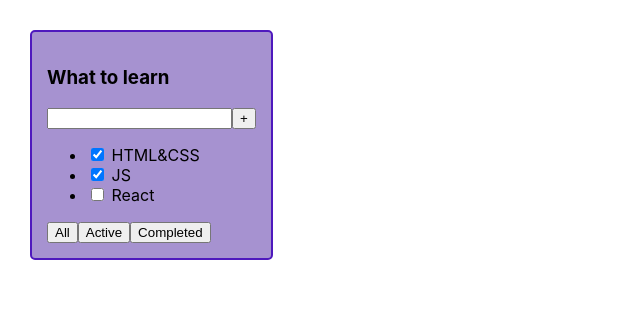
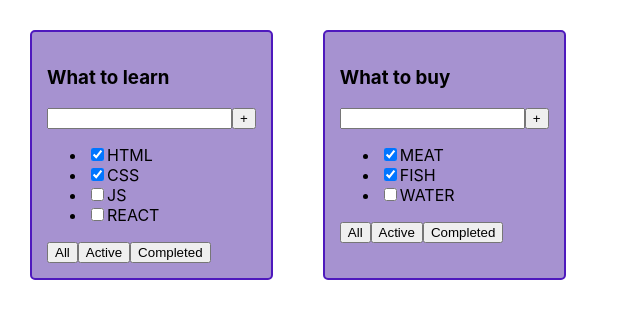
Before and after one commit to igor-minaev/todolist-lessons, a React (Create React App) app: page / in a window 1280 px wide. Shown: the top 318 px of the page, without its empty margins (0-640 px from the left). Built offline with nearby package versions, Linux system fonts and the light colour scheme.

Commit message:
lesson 1 done

```diff
--- a/src/App.tsx
+++ b/src/App.tsx
@@ -1,26 +1,26 @@
 import React from 'react';
 import './App.css';
+import {TaskType, Todolist} from "./Todolist";
 
 function App() {
+    const todolistTitle_1 = 'What to learn'
+    const todolistTitle_2 = 'What to buy'
+
+    const tasks_1: TaskType[] = [
+        {id: 1, title: 'HTML', isDone: true},
+        {id: 2, title: 'CSS', isDone: true},
+        {id: 3, title: 'JS', isDone: false},
+        {id: 4, title: 'REACT', isDone: false}
+    ]
+    const tasks_2: TaskType[] = [
+        {id: 4, title: 'MEAT', isDone: true},
+        {id: 5, title: 'FISH', isDone: true},
+        {id: 6, title: 'WATER', isDone: false}
+    ]
     return (
         <div className="App">
-            <div className='todolist'>
-                <h3>What to learn</h3>
-                <div>
-                    <input/>
-                    <button>+</button>
-                </div>
-                <ul>
-                    <li><input type="checkbox" checked={true}/> <span>HTML&CSS</span></li>
-                    <li><input type="checkbox" checked={true}/> <span>JS</span></li>
-                    <li><input type="checkbox" checked={false}/> <span>React</span></li>
-                </ul>
-                <div>
-                    <button>All</button>
-                    <button>Active</button>
-                    <button>Completed</button>
-                </div>
-            </div>
+            <Todolist title={todolistTitle_1} tasks={tasks_1}/>
+            <Todolist title={todolistTitle_2}  tasks={tasks_2}/>
         </div>
     );
 }
--- /dev/null
+++ b/src/Button.tsx
@@ -0,0 +1,11 @@
+import React from 'react';
+
+type ButtonPropsType = {
+    name: string
+}
+
+export const Button = (props: ButtonPropsType) => {
+    return (
+        <button>{props.name}</button>
+    );
+};
--- /dev/null
+++ b/src/Todolist.tsx
@@ -0,0 +1,41 @@
+import React from 'react';
+import {Button} from "./Button";
+
+export type TaskType = {
+    id: number
+    title: string
+    isDone: boolean
+}
+
+type TodolistPropsType = {
+    title: string
+    tasks: TaskType[]
+}
+
+export const Todolist = ({title, tasks}: TodolistPropsType) => {
+    const listItems: JSX.Element[] = tasks.map(task => {
+        return (
+            <li>
+                <input type="checkbox" checked={task.isDone}/>
+                <span>{task.title}</span>
+            </li>
+        )
+    })
+    return (
+        <div className='todolist'>
+            <h3>{title}</h3>
+            <div>
+                <input/>
+                <Button name='+'/>
+            </div>
+            <ul>
+                {listItems}
+            </ul>
+            <div>
+                <Button name='All'/>
+                <Button name='Active'/>
+                <Button name='Completed'/>
+            </div>
+        </div>
+    );
+};
```
Also changed, not shown: 1 other file (tests, documents, lock files or other folders).
